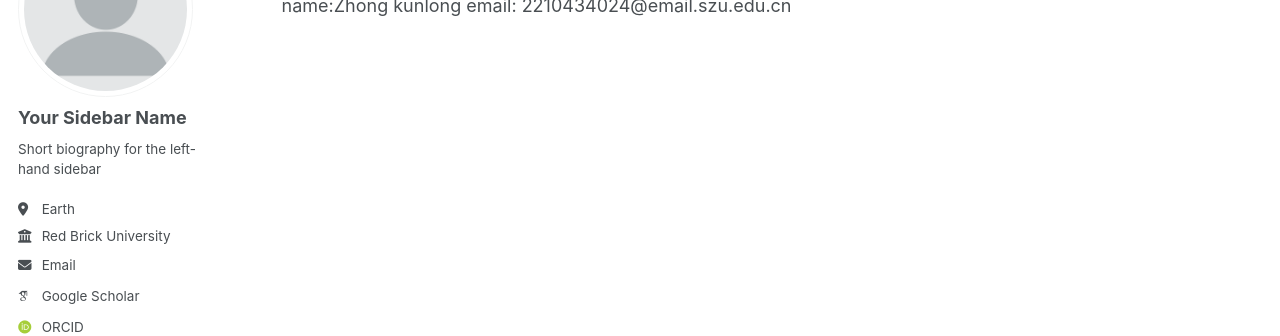
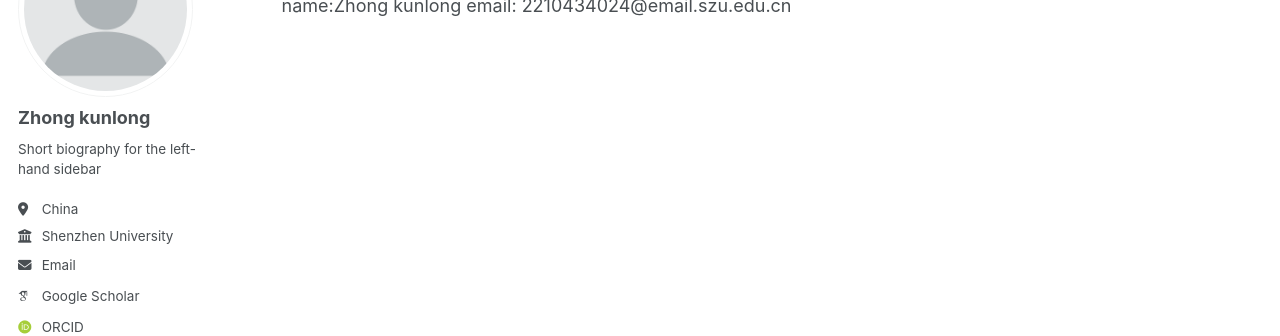
Before and after one commit to Zkimhom/Zkimhom.github.io, a Jekyll site: the page built from _pages/about.md, in a window 1280 px wide. Shown: the part 184-520 px from the top of the page. Built offline with Jekyll 4.4.1, drawn with Linux system fonts in a browser that asks for light colours; some web fonts are replaced.

Commit message:
Update _config.yml

```diff
--- a/_config.yml
+++ b/_config.yml
@@ -22,13 +22,13 @@ repository               : "academicpages/academicpages.github.io"
 author:
   # Biographic information
   avatar           : "profile.png"
-  name             : "Your Sidebar Name"
-  pronouns         : # example: "she/her"
+  name             : "Zhong kunlong"
+  pronouns         : # example: "he"
   bio              : "Short biography for the left-hand sidebar"
-  location         : "Earth"
-  employer         : "Red Brick University"
+  location         : "China"
+  employer         : "Shenzhen University"
   uri              : # URL
-  email            : "none@example.org"
+  email            : "2210434024@email.szu.edu.cn"
 
   # Academic websites
   arxiv            : # URL - Update with the correct link to your profile
```
